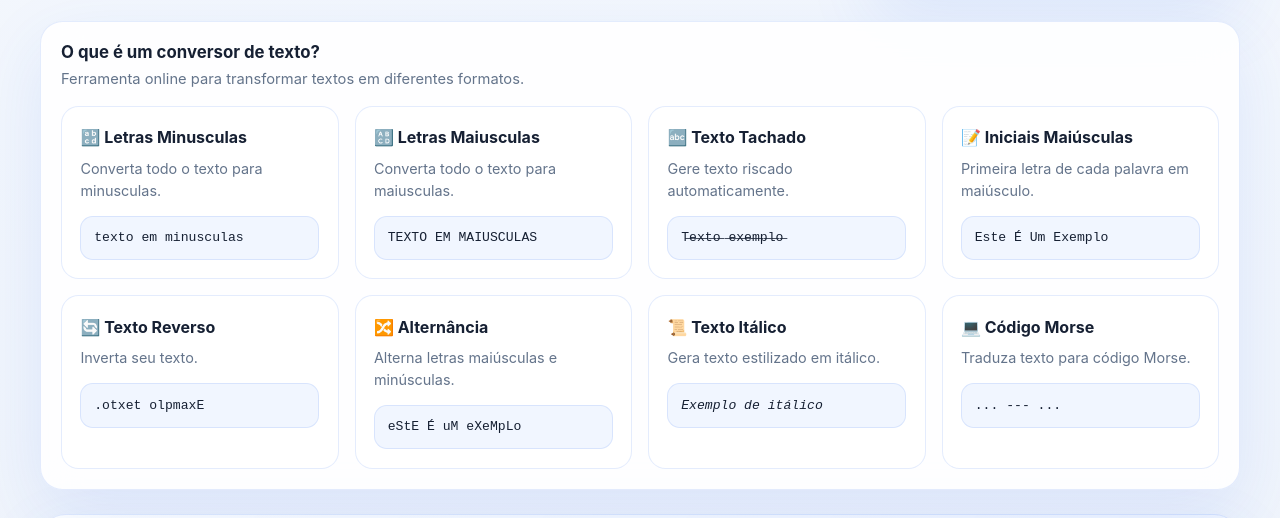
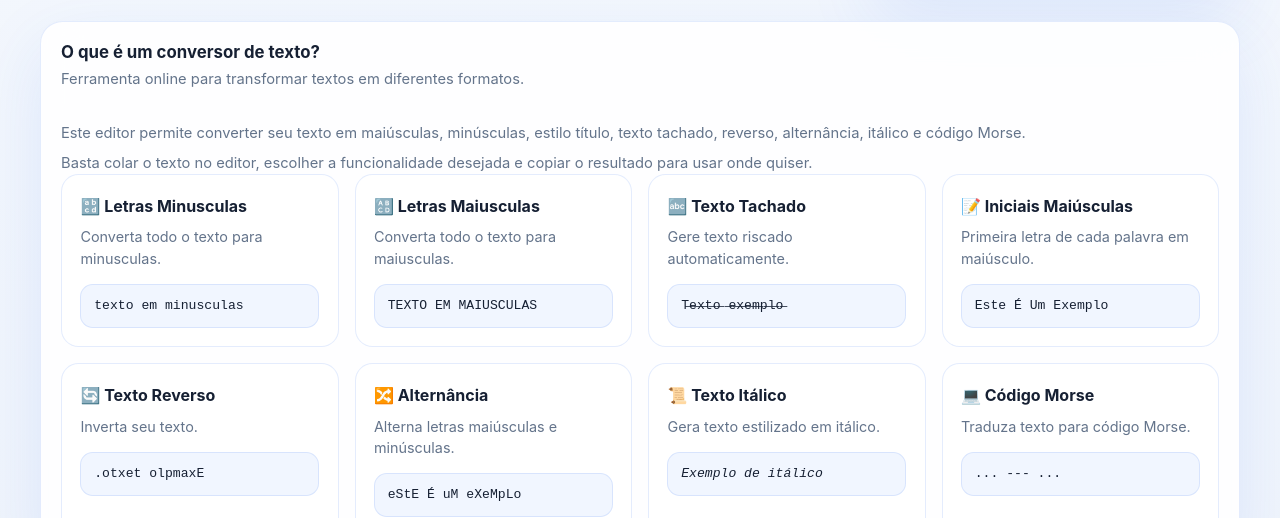
Before and after one commit to CaioRodrigoCEVDEV/converttexteasy, a website: page public/index.html in a window 1280 px wide. Shown: the part 975-1493 px from the top of the page. Drawn offline with nearby package versions, Linux system fonts and the light colour scheme.

Commit message:
Feat: • Explicação do que a ferramenta faz • Como usar

```diff
--- a/public/index.html
+++ b/public/index.html
@@ -189,6 +189,10 @@
       </div>
     </div>
     <div class="panel-body">
+      <div class="seo-details mt-3">
+        <p id="seoExplain" class="panel-copy mb-2">Este editor permite converter seu texto em maiúsculas, minúsculas, estilo título, texto tachado, reverso, alternância, itálico e código Morse.</p>
+        <p id="seoUsage" class="panel-copy">Basta colar o texto no editor, escolher a funcionalidade desejada e copiar o resultado para usar onde quiser.</p>
+      </div>
       <div class="tools-grid">
         <a class="tool-card" href="lowercase-text">
           <div class="tool-title" id="toolTitle1">🔡 Letras Minusculas</div>
```
